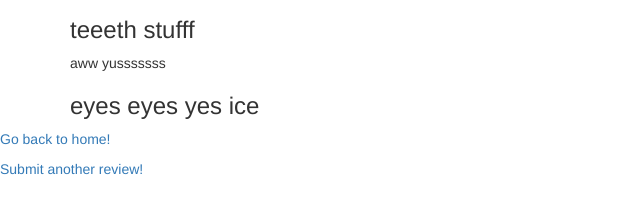
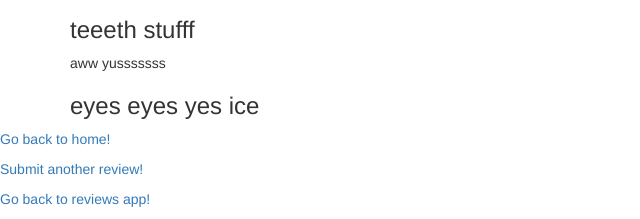
Before and after one commit to calblueprint/suitcase-clinic, a Django app: page /reviews/reviews/ in a window 1280 px wide. Shown: the part 627-846 px from the top of the page, without its empty margins (0-640 px from the left). Before the commit the page ends 802 px from the top, so only its background shows below. Run offline with Django 3.2, Linux system fonts and the light colour scheme; data that the repository does not hold is empty; parts of the project's set-up code (start-up, migrations or seed data) failed here and were passed over; some libraries are stand-ins or nearby versions.

Commit message:
Added landing page for review app

```diff
--- a/bpsc/reviews/templates/reviews_list.html
+++ b/bpsc/reviews/templates/reviews_list.html
@@ -22,7 +22,7 @@
 		</form>
 
 
-		{% for review in review_formset %}
+		{% for review in reviewformset %}
 		<tr>
 			<td>{{ review.service }}</td>
 			<td>{{ review.date }}</td>
@@ -168,6 +168,7 @@
 
 	<p> <a href="/">Go back to home!</a> </p>
 	<p> <a href="/reviews/submit">Submit another review!</a> </p>
+	<p> <a href="/reviews/">Go back to reviews app!</a> </p>
 
 	<script>
 		$('#housing_check').click(function() {
--- a/bpsc/reviews/templates/submit_review.html
+++ b/bpsc/reviews/templates/submit_review.html
@@ -18,6 +18,7 @@
         </form>
 
         <p> <a href="/">Go back to home!</a> </p>
+        <p> <a href="/reviews">Go back to reviews app!</a> </p>
         <p> <a href="/reviews/reviews">Read some reviews!</a> </p>
 
 
--- a/bpsc/reviews/urls.py
+++ b/bpsc/reviews/urls.py
@@ -5,7 +5,8 @@ from bpsc.reviews.views import *
 
 urlpatterns = patterns(
 	'',
-	url(r'^reviews/$', ReviewListView.as_view(), name='reviews'),
+	url(r'^reviews/$', ReviewListView.as_view(), name='reviews_list'),
 	# url(r'^new/$', NewReviewView.as_view(), name='new'),
+    url(r'^$', reviews, name='reviews'),
 	url(r'^submit/$', SubmitReviewListView.as_view()),
 )
--- a/bpsc/reviews/views.py
+++ b/bpsc/reviews/views.py
@@ -7,11 +7,15 @@ from django.views.generic import TemplateView
 from bpsc.reviews.forms import ReviewForm
 from bpsc.reviews.models import Review
 from django.shortcuts import render_to_response
+from django.shortcuts import render
 
 from django.forms.models import modelformset_factory
 from django.forms.models import BaseModelFormSet
 
-services = ['feet', 'hair', 'test', 'test2']
+services = ['Housing', 'Employment', 'Legal', 'Dental', 'Optometry', 'Medical']
+
+def reviews(request):
+	return render(request, 'reviews.html')
 
 class ReviewListView(ListView):
 	template_name = 'reviews_list.html'
@@ -39,8 +43,8 @@ class SubmitReviewListView(TemplateView):
 			data = {
 				 'form-TOTAL_FORMS': u'5',
 				 'form-INITIAL_FORMS': u'5',
-				 'form-MAX_NUM_FORMS': u'10',
-				 'form-0-title': u'',
+				 'form-MAX_NUM_FORMS': u'6',
+				 'form-0-title': u'TITLE1',
 				 'form-0-pub_date': u'',
 			}
 			context['reviewformset'] = Review_Formset(self.request.POST)
--- a/bpsc/templates/home.html
+++ b/bpsc/templates/home.html
@@ -104,8 +104,7 @@ CTYPE html>
           <span class="icon-next"></span>
         </a>
 
-        <p> <a href="/reviews/submit">Fill out a review!</a> </p>
-        <p> <a href="/reviews/reviews">See a list of our reviews!</a> </p>
+        <p> <a href="/reviews/">See the review app!</a> </p>
 
     </div>
 
```
Also changed, not shown: bpsc/reviews/templates/reviews.html (added, +10 -0 lines).
